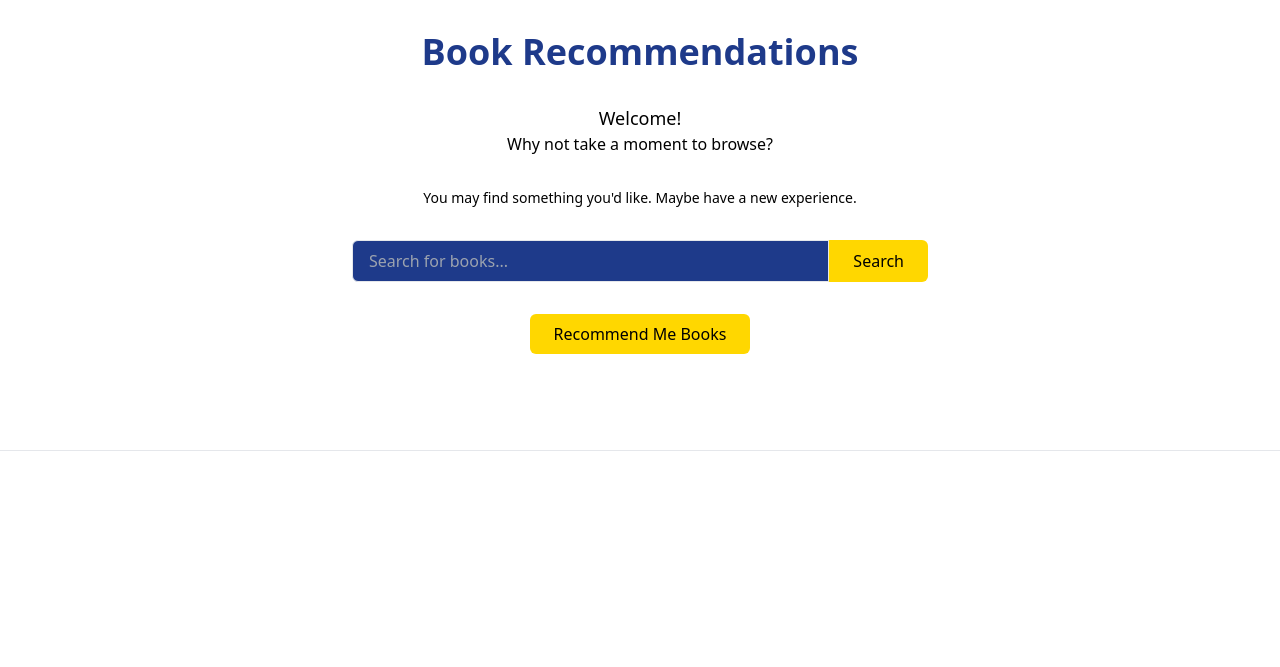
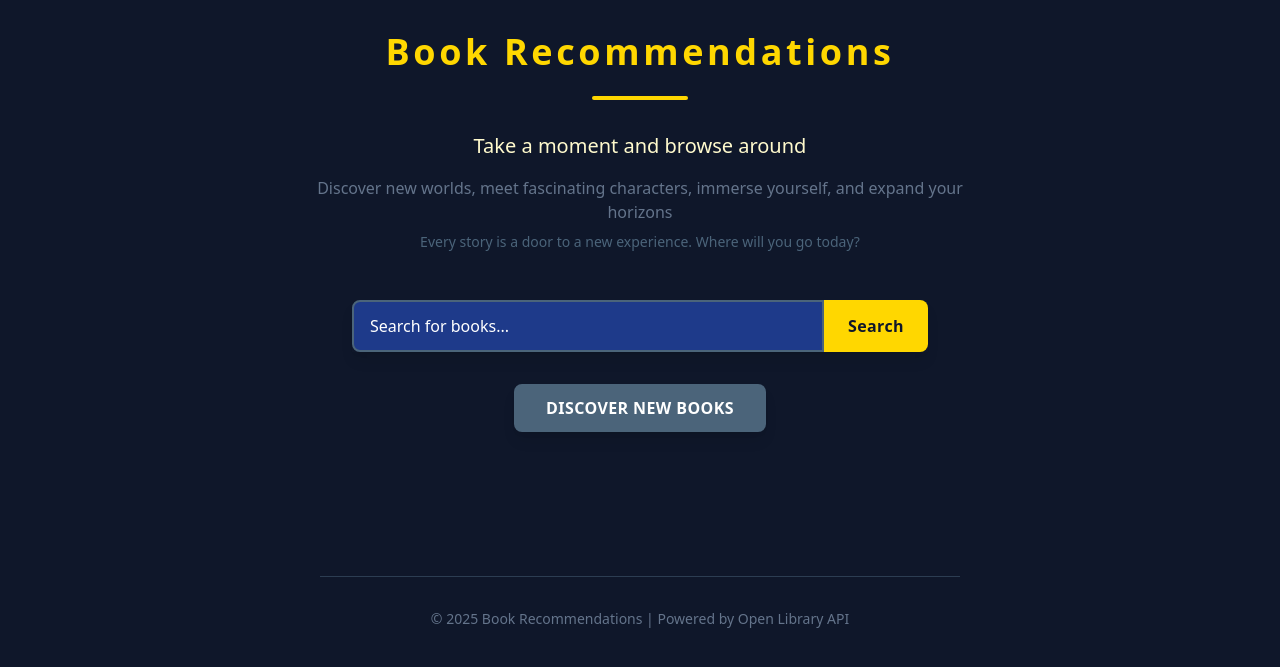
Before and after one commit to bittricky/book-recommendations, a Flask app: page / in a window 1280 px wide. Shown: the top 667 px of the page. Run offline with Flask 3, Linux system fonts and the light colour scheme.

Commit message:
fix(color): updated copy and improved styling

```diff
--- a/app/static/styles/style.css
+++ b/app/static/styles/style.css
@@ -577,12 +572,16 @@
   margin-bottom: 0.25rem;
 }
 
+.mb-12 {
+  margin-bottom: 3rem;
+}
+
 .mb-2 {
   margin-bottom: 0.5rem;
 }
 
-.mb-4 {
-  margin-bottom: 1rem;
+.mb-6 {
+  margin-bottom: 1.5rem;
 }
 
 .mb-8 {
@@ -591,6 +590,18 @@
 
 .mt-8 {
   margin-top: 2rem;
+}
+
+.mb-4 {
+  margin-bottom: 1rem;
+}
+
+.mt-16 {
+  margin-top: 4rem;
+}
+
+.mt-2 {
+  margin-top: 0.5rem;
 }
 
 .line-clamp-1 {
@@ -639,16 +650,36 @@
   height: 100%;
 }
 
+.h-1 {
+  height: 0.25rem;
+}
+
+.h-px {
+  height: 1px;
+}
+
 .min-h-screen {
   min-height: 100vh;
+}
+
+.w-5 {
+  width: 1.25rem;
+}
+
+.w-full {
+  width: 100%;
+}
+
+.w-1\/2 {
+  width: 50%;
 }
 
 .w-24 {
   width: 6rem;
 }
 
-.w-full {
-  width: 100%;
+.max-w-4xl {
+  max-width: 56rem;
 }
 
 .max-w-6xl {
@@ -663,12 +694,20 @@
   max-width: 36rem;
 }
 
+.max-w-2xl {
+  max-width: 42rem;
+}
+
 .flex-1 {
   flex: 1 1 0%;
 }
 
 .grid-cols-1 {
   grid-template-columns: repeat(1, minmax(0, 1fr));
+}
+
+.flex-col {
+  flex-direction: column;
 }
 
 .items-center {
@@ -679,16 +718,20 @@
   justify-content: center;
 }
 
+.gap-2 {
+  gap: 0.5rem;
+}
+
 .gap-6 {
   gap: 1.5rem;
 }
 
+.gap-8 {
+  gap: 2rem;
+}
+
 .overflow-hidden {
   overflow: hidden;
-}
-
-.rounded {
-  border-radius: 0.25rem;
 }
 
 .rounded-lg {
@@ -697,6 +740,10 @@
 
 .rounded-md {
   border-radius: 0.375rem;
+}
+
+.rounded-full {
+  border-radius: 9999px;
 }
 
 .rounded-l-md {
@@ -709,32 +756,31 @@
   border-bottom-right-radius: 0.375rem;
 }
 
+.rounded-l-lg {
+  border-top-left-radius: 0.5rem;
+  border-bottom-left-radius: 0.5rem;
+}
+
+.rounded-r-lg {
+  border-top-right-radius: 0.5rem;
+  border-bottom-right-radius: 0.5rem;
+}
+
 .border {
   border-width: 1px;
+}
+
+.border-2 {
+  border-width: 2px;
 }
 
 .border-t {
   border-top-width: 1px;
 }
 
-.border-gray-200 {
+.border-accent {
   --tw-border-opacity: 1;
-  border-color: rgb(229 231 235 / var(--tw-border-opacity, 1));
-}
-
-.border-gray-300 {
-  --tw-border-opacity: 1;
-  border-color: rgb(209 213 219 / var(--tw-border-opacity, 1));
-}
-
-.bg-gray-100 {
-  --tw-bg-opacity: 1;
-  background-color: rgb(243 244 246 / var(--tw-bg-opacity, 1));
-}
-
-.bg-gray-200 {
-  --tw-bg-opacity: 1;
-  background-color: rgb(229 231 235 / var(--tw-bg-opacity, 1));
+  border-color: rgb(75 100 122 / var(--tw-border-opacity, 1));
 }
 
 .bg-primary {
@@ -742,14 +788,24 @@
   background-color: rgb(30 58 138 / var(--tw-bg-opacity, 1));
 }
 
+.bg-primary-dark {
+  --tw-bg-opacity: 1;
+  background-color: rgb(15 23 42 / var(--tw-bg-opacity, 1));
+}
+
+.bg-primary-light {
+  --tw-bg-opacity: 1;
+  background-color: rgb(37 99 235 / var(--tw-bg-opacity, 1));
+}
+
 .bg-secondary {
   --tw-bg-opacity: 1;
   background-color: rgb(255 215 0 / var(--tw-bg-opacity, 1));
 }
 
-.bg-white {
+.bg-accent {
   --tw-bg-opacity: 1;
-  background-color: rgb(255 255 255 / var(--tw-bg-opacity, 1));
+  background-color: rgb(75 100 122 / var(--tw-bg-opacity, 1));
 }
 
 .bg-cover {
@@ -774,9 +830,24 @@
   padding-right: 1.5rem;
 }
 
+.px-8 {
+  padding-left: 2rem;
+  padding-right: 2rem;
+}
+
 .py-2 {
   padding-top: 0.5rem;
   padding-bottom: 0.5rem;
+}
+
+.py-4 {
+  padding-top: 1rem;
+  padding-bottom: 1rem;
+}
+
+.py-8 {
+  padding-top: 2rem;
+  padding-bottom: 2rem;
 }
 
 .py-3 {
@@ -784,8 +855,7 @@
   padding-bottom: 0.75rem;
 }
 
-.py-8 {
-  padding-top: 2rem;
+.pb-8 {
   padding-bottom: 2rem;
 }
 
@@ -827,6 +897,11 @@
   line-height: 1rem;
 }
 
+.text-xl {
+  font-size: 1.25rem;
+  line-height: 1.75rem;
+}
+
 .font-bold {
   font-weight: 700;
 }
@@ -835,23 +910,30 @@
   font-weight: 500;
 }
 
-.font-semibold {
-  font-weight: 600;
+.uppercase {
+  text-transform: uppercase;
 }
 
-.text-gray-500 {
-  --tw-text-opacity: 1;
-  color: rgb(107 114 128 / var(--tw-text-opacity, 1));
+.tracking-\[0\.3em\] {
+  letter-spacing: 0.3em;
 }
 
-.text-gray-600 {
-  --tw-text-opacity: 1;
-  color: rgb(75 85 99 / var(--tw-text-opacity, 1));
+.tracking-\[0\.1em\] {
+  letter-spacing: 0.1em;
 }
 
-.text-gray-800 {
+.tracking-wide {
+  letter-spacing: 0.025em;
+}
+
+.text-accent {
   --tw-text-opacity: 1;
-  color: rgb(31 41 55 / var(--tw-text-opacity, 1));
+  color: rgb(75 100 122 / var(--tw-text-opacity, 1));
+}
+
+.text-accent-light {
+  --tw-text-opacity: 1;
+  color: rgb(100 116 139 / var(--tw-text-opacity, 1));
 }
 
 .text-primary {
@@ -859,9 +941,19 @@
   color: rgb(30 58 138 / var(--tw-text-opacity, 1));
 }
 
+.text-primary-dark {
+  --tw-text-opacity: 1;
+  color: rgb(15 23 42 / var(--tw-text-opacity, 1));
+}
+
 .text-secondary {
   --tw-text-opacity: 1;
   color: rgb(255 215 0 / var(--tw-text-opacity, 1));
+}
+
+.text-secondary-light {
+  --tw-text-opacity: 1;
+  color: rgb(255 250 205 / var(--tw-text-opacity, 1));
 }
 
 .text-white {
@@ -869,9 +961,23 @@
   color: rgb(255 255 255 / var(--tw-text-opacity, 1));
 }
 
-.shadow {
-  --tw-shadow: 0 1px 3px 0 rgb(0 0 0 / 0.1), 0 1px 2px -1px rgb(0 0 0 / 0.1);
-  --tw-shadow-colored: 0 1px 3px 0 var(--tw-shadow-color), 0 1px 2px -1px var(--tw-shadow-color);
+.placeholder-white::-moz-placeholder {
+  --tw-placeholder-opacity: 1;
+  color: rgb(255 255 255 / var(--tw-placeholder-opacity, 1));
+}
+
+.placeholder-white::placeholder {
+  --tw-placeholder-opacity: 1;
+  color: rgb(255 255 255 / var(--tw-placeholder-opacity, 1));
+}
+
+.opacity-50 {
+  opacity: 0.5;
+}
+
+.shadow-lg {
+  --tw-shadow: 0 10px 15px -3px rgb(0 0 0 / 0.1), 0 4px 6px -4px rgb(0 0 0 / 0.1);
+  --tw-shadow-colored: 0 10px 15px -3px var(--tw-shadow-color), 0 4px 6px -4px var(--tw-shadow-color);
   box-shadow: var(--tw-ring-offset-shadow, 0 0 #0000), var(--tw-ring-shadow, 0 0 #0000), var(--tw-shadow);
 }
 
@@ -881,14 +987,18 @@
   transition-duration: 150ms;
 }
 
-.hover\:bg-primary-dark:hover {
-  --tw-bg-opacity: 1;
-  background-color: rgb(15 23 42 / var(--tw-bg-opacity, 1));
+.duration-200 {
+  transition-duration: 200ms;
 }
 
 .hover\:bg-secondary-dark:hover {
   --tw-bg-opacity: 1;
   background-color: rgb(234 179 8 / var(--tw-bg-opacity, 1));
+}
+
+.hover\:bg-accent-light:hover {
+  --tw-bg-opacity: 1;
+  background-color: rgb(100 116 139 / var(--tw-bg-opacity, 1));
 }
 
 .focus\:outline-none:focus {
--- a/app/templates/index.html
+++ b/app/templates/index.html
@@ -11,29 +11,33 @@
   </head>
   <body class="bg-primary-dark text-secondary-light font-sans">
     <div class="max-w-6xl mx-auto px-4 py-8">
-      <header class="text-center mb-8">
-        <h1 class="text-4xl font-bold text-primary mb-8">
+      <header class="text-center mb-12">
+        <h1 class="text-4xl font-bold text-secondary tracking-[0.1em] mb-6">
           Book Recommendations
         </h1>
-        <p class="text-lg text-secondary-light mt-8">Welcome!</p>
-        <p class="text-md text-secondary-light mb-8">
-          Why not take a moment to browse?
+        <div class="bg-secondary h-1 w-24 mx-auto mb-8 rounded-full"></div>
+        <p class="text-xl text-secondary-light mb-4">
+          Take a moment and browse around
         </p>
-        <p class="text-sm text-secondary-light mb-8">
-          You may find something you'd like. Maybe have a new experience.
+        <p class="text-accent-light mb-2 max-w-2xl mx-auto">
+          Discover new worlds, meet fascinating characters, immerse yourself,
+          and expand your horizons
+        </p>
+        <p class="text-accent text-sm mb-8 max-w-xl mx-auto">
+          Every story is a door to a new experience. Where will you go today?
         </p>
       </header>
 
-      <div class="flex max-w-xl mx-auto mb-8">
+      <div class="flex max-w-xl mx-auto mb-8 shadow-lg">
         <input
           type="text"
           id="search-input"
-          class="flex-1 px-4 py-2 border border-accent rounded-l-md focus:outline-none focus:ring-2 focus:ring-secondary bg-primary text-white placeholder-white"
+          class="flex-1 px-4 py-3 border-2 border-accent rounded-l-lg focus:outline-none focus:ring-2 focus:ring-secondary bg-primary text-white placeholder-white"
           placeholder="Search for books..."
         />
         <button
           id="search-button"
-          class="bg-secondary text-primary-dark px-6 py-2 rounded-r-md hover:bg-secondary-dark transition-colors"
+          class="bg-secondary text-primary-dark px-6 py-3 rounded-r-lg hover:bg-secondary-dark transition-colors font-bold tracking-wide"
         >
           Search
         </button>
@@ -41,28 +45,36 @@
 
       <button
         id="recommendation-button"
-        class="block mx-auto mb-8 bg-secondary text-primary-dark font-medium px-6 py-2 rounded-md hover:bg-secondary-dark transition-colors"
+        class="block mx-auto mb-12 bg-accent text-white font-bold px-8 py-3 rounded-lg hover:bg-accent-light transition-colors duration-200 shadow-lg tracking-wide uppercase"
       >
-        Recommend Me Books
+        Discover New Books
       </button>
 
-      <div id="loading" class="hidden text-center py-8 text-secondary-light">
-        <p>Loading books...</p>
+      <div id="loading" class="hidden text-center py-8 text-secondary">
+        <p class="text-lg">Searching the literary universe...</p>
       </div>
 
       <div id="no-results" class="hidden text-center py-8 text-secondary-light">
-        <p>No books found. Try a different search term.</p>
+        <p class="text-lg">No books found. Try a different search term.</p>
+        <p class="text-accent-light text-sm mt-2">
+          Perhaps try a broader term or a different author?
+        </p>
       </div>
 
       <div
         id="books-container"
-        class="grid grid-cols-1 sm:grid-cols-2 md:grid-cols-3 lg:grid-cols-4 gap-6"
+        class="grid grid-cols-1 sm:grid-cols-2 md:grid-cols-3 lg:grid-cols-4 gap-8"
       >
         <!-- Book cards will be inserted here -->
       </div>
     </div>
 
-    <hr class="border-t border-accent my-8" />
+    <footer class="mt-16 pb-8 text-center">
+      <div class="bg-accent h-px w-1/2 mx-auto mb-8 opacity-50"></div>
+      <p class="text-accent-light text-sm">
+        &copy; 2025 Book Recommendations | Powered by Open Library API
+      </p>
+    </footer>
 
     <script src="{{ url_for('static', filename='scripts/scripts.js') }}"></script>
   </body>
```
Also changed, not shown: other parts of app/static/styles/style.css (+13 -13 lines), app/templates/404.html (+32 -10 lines).
